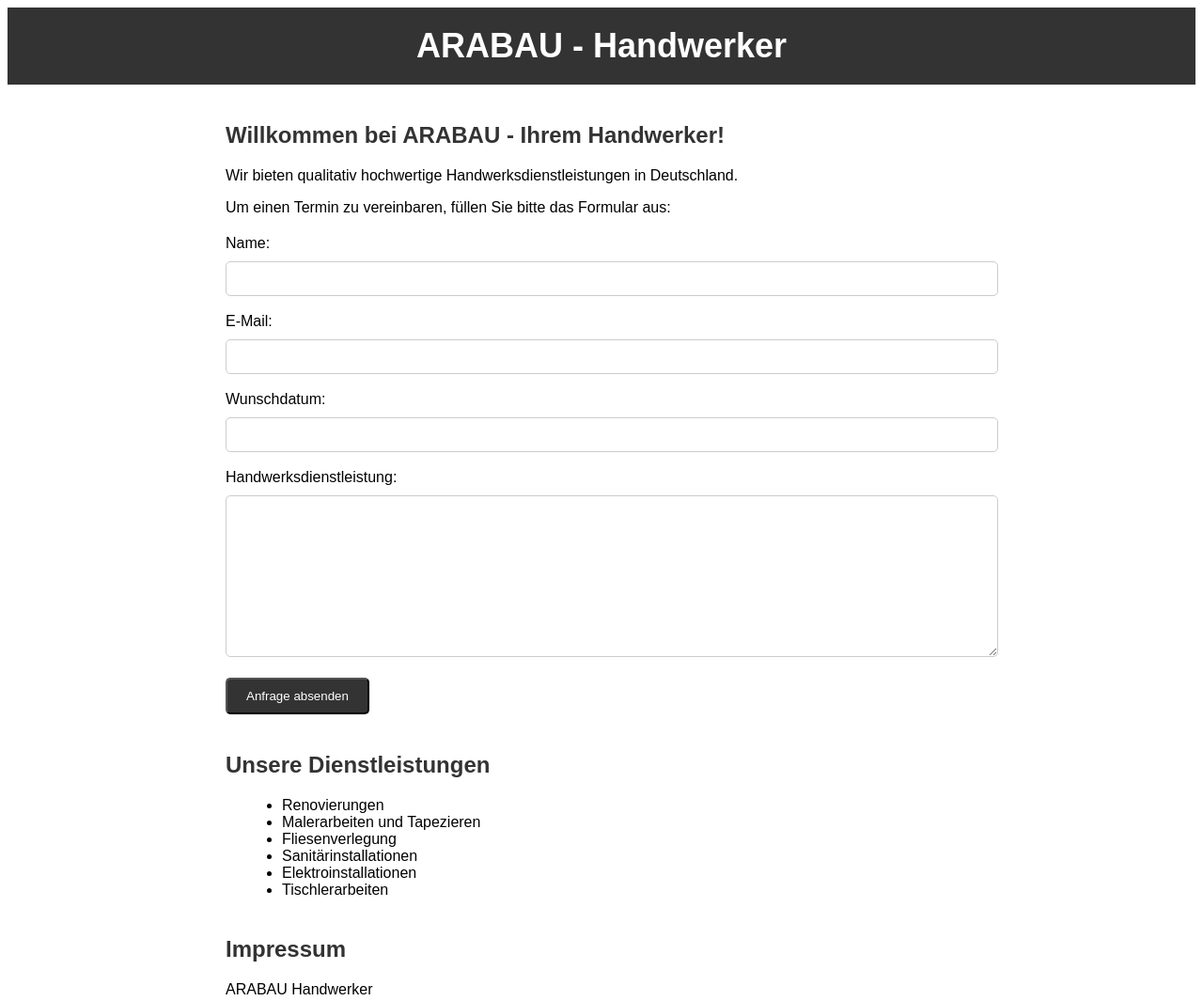
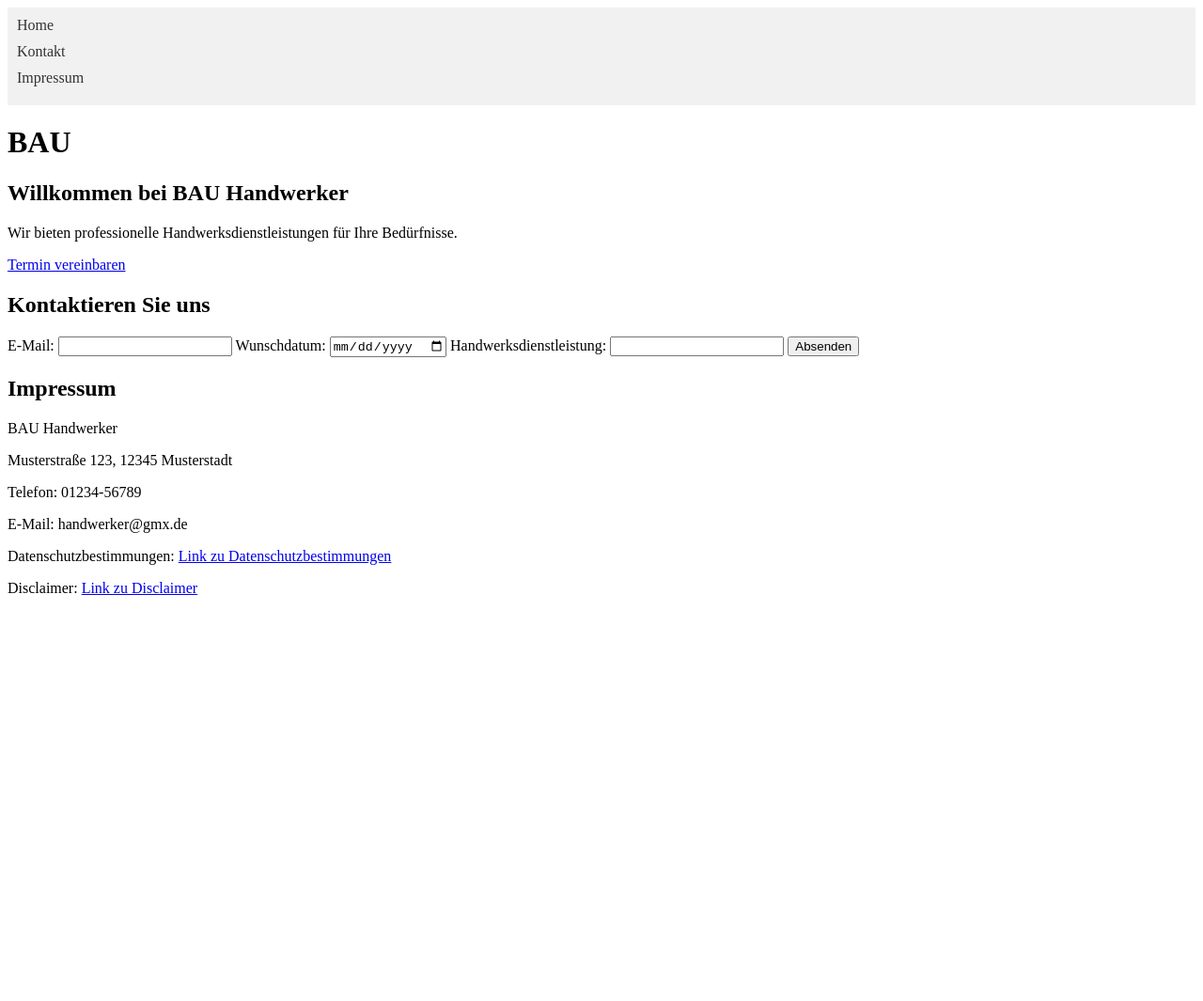
Before and after one commit to aircraft01/Website, a plain HTML site: page index.html in a window 1280 px wide. Shown: the top 1065 px of the page at 94% size. After the commit the page ends 800 px from the top, so only its background shows below. Drawn offline with Linux system fonts and the light colour scheme.

Commit message:
Update index.html

```diff
--- a/index.html
+++ b/index.html
@@ -1,113 +1,74 @@
 <!DOCTYPE html>
 <html>
 <head>
-  <title>ARABAU - Handwerker</title>
+  <title>BAU Handwerker</title>
+  <link rel="stylesheet" href="styles.css">
+  <link rel="stylesheet" href="https://cdnjs.cloudflare.com/ajax/libs/font-awesome/5.15.3/css/all.min.css">
   <style>
-    body {
-      font-family: Arial, sans-serif;
+    .sidebar {
+      background: #f1f1f1;
+      padding: 10px;
     }
-    header {
-      background-color: #333;
-      padding: 20px;
-      text-align: center;
-    }
-    h1 {
-      color: #fff;
-      font-size: 36px;
+
+    .sidebar ul {
+      list-style-type: none;
+      padding: 0;
       margin: 0;
     }
-    main {
-      max-width: 800px;
-      margin: 0 auto;
-      padding: 20px;
-    }
-    section {
-      margin-bottom: 40px;
-    }
-    h2 {
-      color: #333;
-      font-size: 24px;
-    }
-    ul {
-      list-style-type: disc;
-      margin-left: 20px;
-    }
-    .button {
-      display: inline-block;
-      background-color: #333;
-      color: #fff;
-      padding: 10px 20px;
-      text-decoration: none;
-      border-radius: 5px;
-    }
-    form {
-      margin-top: 20px;
-    }
-    label {
-      display: block;
+
+    .sidebar ul li {
       margin-bottom: 10px;
     }
-    input[type="text"], input[type="email"], textarea {
-      width: 100%;
-      padding: 10px;
-      border: 1px solid #ccc;
-      border-radius: 5px;
+
+    .sidebar ul li a {
+      color: #333;
+      text-decoration: none;
     }
-    textarea {
-      height: 150px;
+
+    .sidebar ul li a:hover {
+      color: #000;
     }
   </style>
 </head>
 <body>
-  <!-- Header -->
+  <div class="sidebar">
+    <ul>
+      <li><a href="#home">Home</a></li>
+      <li><a href="#contact">Kontakt</a></li>
+      <li><a href="#impressum">Impressum</a></li>
+    </ul>
+  </div>
   <header>
-    <h1>ARABAU - Handwerker</h1>
+    <h1>BAU</h1>
   </header>
-
-  <!-- Main Content -->
   <main>
-    <!-- Home Section -->
     <section id="home">
-      <h2>Willkommen bei ARABAU - Ihrem Handwerker!</h2>
-      <p>Wir bieten qualitativ hochwertige Handwerksdienstleistungen in Deutschland.</p>
-      <p>Um einen Termin zu vereinbaren, füllen Sie bitte das Formular aus:</p>
-      <form action="mailto:khachatur@gmx.de" method="post" enctype="text/plain">
-        <label for="name">Name:</label>
-        <input type="text" id="name" name="name" required><br><br>
-
-        <label for="email">E-Mail:</label>
-        <input type="email" id="email" name="email" required><br><br>
-
-        <label for="date">Wunschdatum:</label>
-        <input type="text" id="date" name="date" required><br><br>
-
-        <label for="service">Handwerksdienstleistung:</label>
-        <textarea id="service" name="service" required></textarea><br><br>
-
-        <input type="submit" value="Anfrage absenden" class="button">
-      </form>
+      <h2>Willkommen bei BAU Handwerker</h2>
+      <p>Wir bieten professionelle Handwerksdienstleistungen für Ihre Bedürfnisse.</p>
+      <a href="#contact" class="btn">Termin vereinbaren</a>
     </section>
 
-    <!-- Services Section -->
-    <section id="services">
-      <h2>Unsere Dienstleistungen</h2>
-      <ul>
-        <li>Renovierungen</li>
-        <li>Malerarbeiten und Tapezieren</li>
-        <li>Fliesenverlegung</li>
-        <li>Sanitärinstallationen</li>
-        <li>Elektroinstallationen</li>
-        <li>Tischlerarbeiten</li>
-      </ul>
+    <!-- Contact Section -->
+    <section id="contact">
+      <h2>Kontaktieren Sie uns</h2>
+      <form action="mailto:handwerker@gmx.de" method="POST" enctype="text/plain">
+        <label for="email">E-Mail:</label>
+        <input type="email" id="email" name="email" required>
+        <label for="date">Wunschdatum:</label>
+        <input type="date" id="date" name="date" required>
+        <label for="service">Handwerksdienstleistung:</label>
+        <input type="text" id="service" name="service" required>
+        <input type="submit" value="Absenden">
+      </form>
     </section>
 
     <!-- Impressum Section -->
     <section id="impressum">
       <h2>Impressum</h2>
-      <p>ARABAU Handwerker</p>
+      <p>BAU Handwerker</p>
       <p>Musterstraße 123, 12345 Musterstadt</p>
-      <!-- <p>Telefon: 01234-56789</p>
-      <p>E-Mail: khachatur@gmx.de</p> -->
+      <p>Telefon: 01234-56789</p>
+      <p>E-Mail: handwerker@gmx.de</p>
       <p>Datenschutzbestimmungen: <a href="#">Link zu Datenschutzbestimmungen</a></p>
       <p>Disclaimer: <a href="#">Link zu Disclaimer</a></p>
     </section>
```
